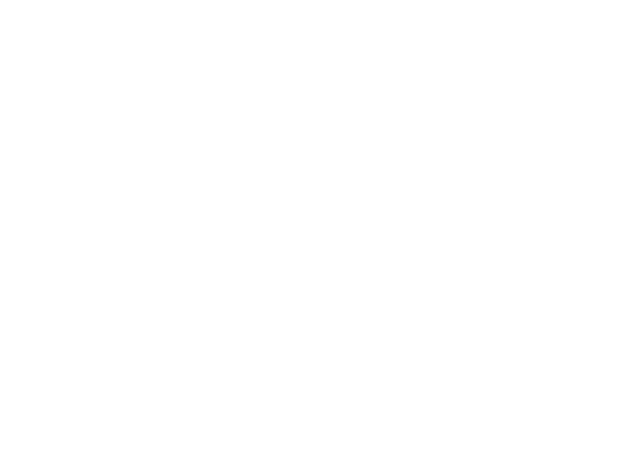
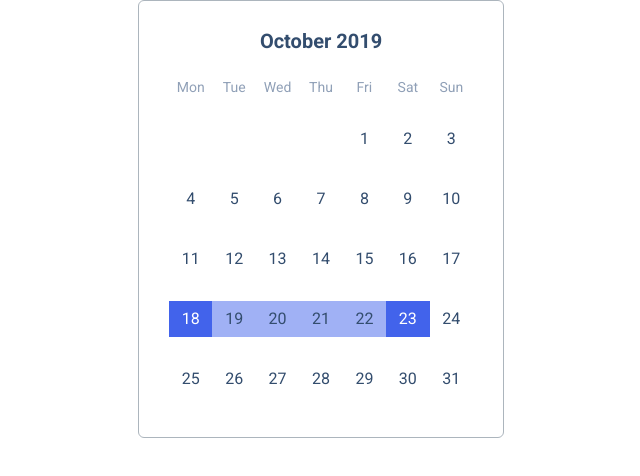
Before and after one commit to js-tasks-ru/htmlcss-20240216_severich, a website: page 05-lection3/03-calendar/index.html in a window 1280 px wide. Shown: the whole page, without its empty margins (319-959 px from the left). Drawn offline with Linux system fonts and the light colour scheme.

Commit message:
feat(calendar): created calendar component

```diff
--- a/05-lection3/03-calendar/calendar.css
+++ b/05-lection3/03-calendar/calendar.css
@@ -0,0 +1,60 @@
+.calendar {
+  display: block;
+  margin: 0 auto;
+  align-items: center;
+  border-radius: 6px;
+  border: 1px solid var(--grey-3);
+  max-width: 304px;
+  padding: 28px 30px 40px;
+  text-align: center;
+}
+
+.calendar__week, .calendar__date {
+  display: grid;
+  grid-template-columns: repeat(7, 1fr);
+}
+
+.calendar__year {
+  color: var(--grey-5);
+  font-weight: 600;
+  font-size: 20px;
+  line-height: 24px;
+  margin-bottom: 24px;
+}
+
+.calendar__week {
+  color: var(--grey-6);
+  font-size: 14px;
+  line-height: 20px;
+  font-weight: 400;
+  margin-bottom: 24px;
+}
+
+.calendar__date {
+  grid-row-gap: 24px;
+  color: var(--grey-5);
+  font-size: 16px;
+  line-height: 20px;
+  font-weight: 400;
+}
+
+.calendar__date-date {
+  padding: 8px 10px;
+}
+
+.calendar__date span:first-child {
+  grid-column: 5;
+}
+
+.calendar__date span:nth-child(18),
+.calendar__date span:nth-child(23) {
+  background-color: var(--blue-2);
+  color: var(--white);
+}
+
+.calendar__date span:nth-child(19),
+.calendar__date span:nth-child(20),
+.calendar__date span:nth-child(21),
+.calendar__date span:nth-child(22) {
+  background-color: var(--purple-2);
+}
--- a/05-lection3/03-calendar/index.html
+++ b/05-lection3/03-calendar/index.html
@@ -6,7 +6,56 @@
     <link rel="stylesheet" href="./calendar.css">
     <title>Calendar</title>
   </head>
+
   <body>
+    <div class="calendar">
+      <div class="calendar__year">
+        October 2019
+      </div>
 
+      <div class="calendar__week">
+        <span>Mon</span>
+        <span>Tue</span>
+        <span>Wed</span>
+        <span>Thu</span>
+        <span>Fri</span>
+        <span>Sat</span>
+        <span>Sun</span>
+      </div>
+
+      <div class="calendar__date">
+        <span class="calendar__date-date">1</span>
+        <span class="calendar__date-date">2</span>
+        <span class="calendar__date-date">3</span>
+        <span class="calendar__date-date">4</span>
+        <span class="calendar__date-date">5</span>
+        <span class="calendar__date-date">6</span>
+        <span class="calendar__date-date">7</span>
+        <span class="calendar__date-date">8</span>
+        <span class="calendar__date-date">9</span>
+        <span class="calendar__date-date">10</span>
+        <span class="calendar__date-date">11</span>
+        <span class="calendar__date-date">12</span>
+        <span class="calendar__date-date">13</span>
+        <span class="calendar__date-date">14</span>
+        <span class="calendar__date-date">15</span>
+        <span class="calendar__date-date">16</span>
+        <span class="calendar__date-date">17</span>
+        <span class="calendar__date-date">18</span>
+        <span class="calendar__date-date">19</span>
+        <span class="calendar__date-date">20</span>
+        <span class="calendar__date-date">21</span>
+        <span class="calendar__date-date">22</span>
+        <span class="calendar__date-date">23</span>
+        <span class="calendar__date-date">24</span>
+        <span class="calendar__date-date">25</span>
+        <span class="calendar__date-date">26</span>
+        <span class="calendar__date-date">27</span>
+        <span class="calendar__date-date">28</span>
+        <span class="calendar__date-date">29</span>
+        <span class="calendar__date-date">30</span>
+        <span class="calendar__date-date">31</span>
+      </div>
+    </div>
   </body>
 </html>
--- a/assets/css/main.css
+++ b/assets/css/main.css
@@ -6,14 +6,18 @@
     --black: #212429;
     --pink: #F784AD;
     --purple: #7048E8;
+    --purple-2: #A0B1F5;
     --dark-purple:#5028C6;
     --blue: #374FC7;
+    --blue-2: #4263EB;
     --dark-blue: #2342C0;
     --red: #F03D3E;
     --grey-1: #F8F9FA;
     --grey-2: #DDE2E5;
     --grey-3: #ACB5BD;
     --grey-4: #495057;
+    --grey-5: #334D6E;
+    --grey-6: #90A0B7;
 
     --error: var(--red);
     --success: var(--blue);
```
Lines whose indentation alone changed are shown as unchanged.
